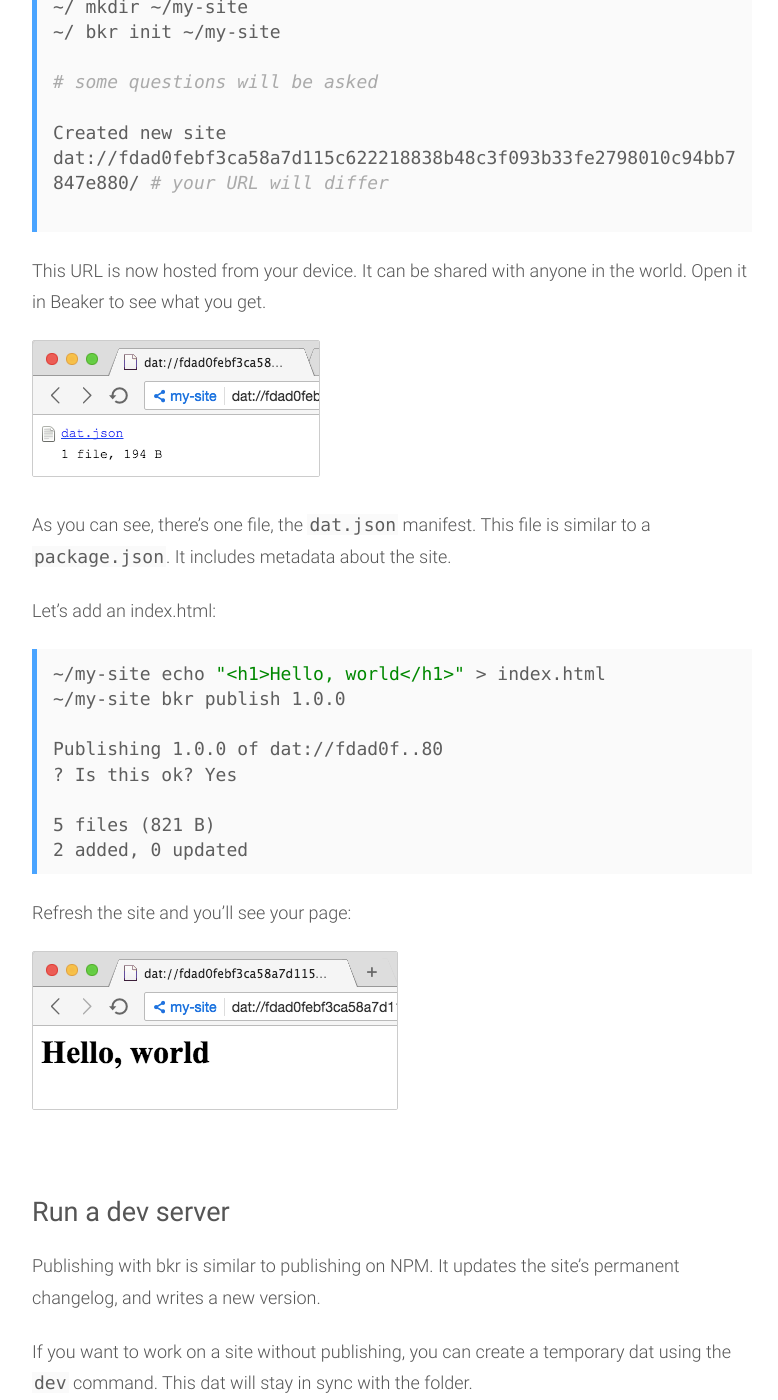
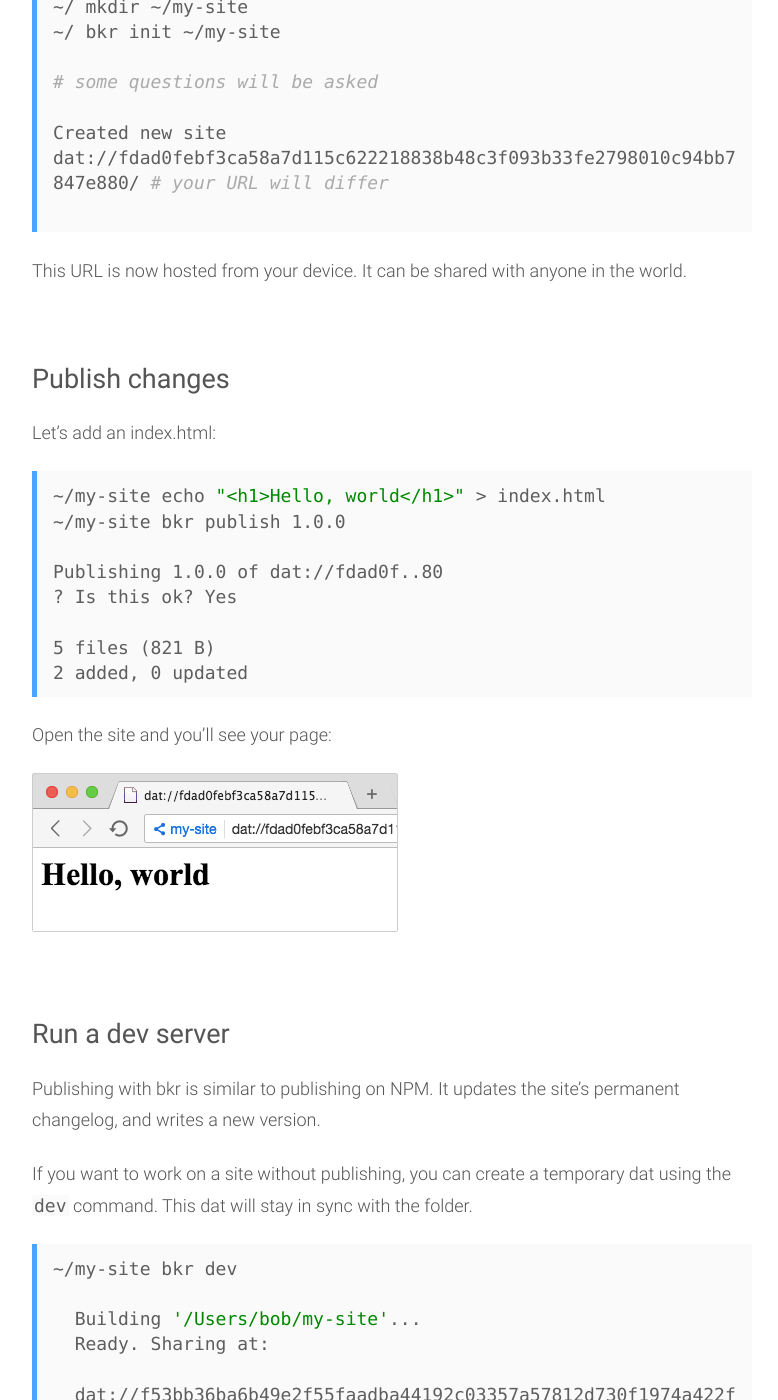
Before and after one commit to beakerbrowser/beakerbrowser.com, a Jekyll site: the page built from _docs/index.md, in a window 1280 px wide and 1400 px high, scrolled down 844 px. Shown: the whole window, without its empty margins (308-1086 px from the left). Built offline with Jekyll 4.4.1, drawn with Linux system fonts in a browser that asks for light colours.

Commit message:
improve intro guide

````diff
--- a/_docs/index.md
+++ b/_docs/index.md
@@ -47,13 +47,9 @@ dat://fdad0febf3ca58a7d115c622218838b48c3f093b33fe2798010c94bb7847e880/ # your U
 
 This URL is now hosted from your device.
 It can be shared with anyone in the world.
-Open it in Beaker to see what you get.
 
-<img src="/img/getting-started-screen-justcreated.png" class="bordered">
-
-As you can see, there's one file, the `dat.json` manifest.
-This file is similar to a `package.json`.
-It includes metadata about the site.
+<br>
+### Publish changes
 
 Let's add an index.html:
 
@@ -68,7 +64,7 @@ Publishing 1.0.0 of dat://fdad0f..80
 2 added, 0 updated
 ```
 
-Refresh the site and you'll see your page:
+Open the site and you'll see your page:
 
 <img src="/img/getting-started-screen-helloworld.png" class="bordered">
 
````
